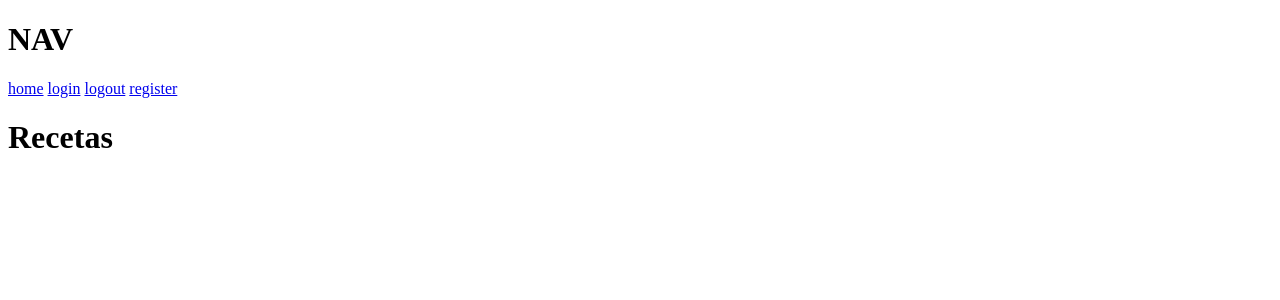
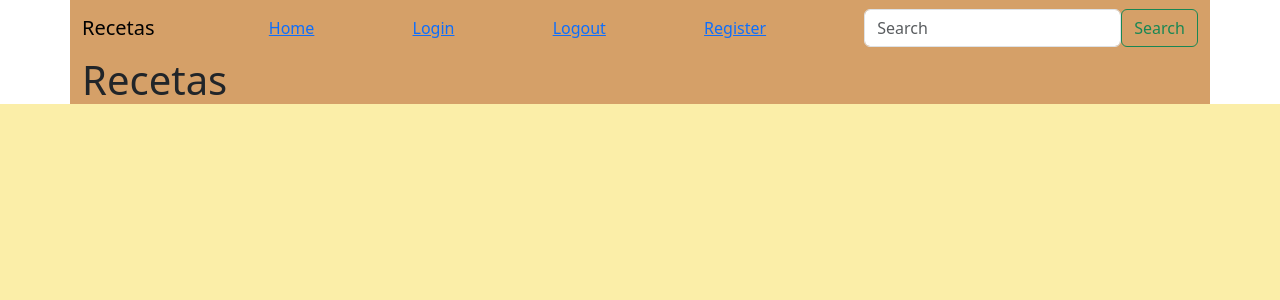
Before and after one commit to EstebanBust/Recetas, a Django app: page / in a window 1280 px wide. Shown: the top 300 px of the page. Run offline with Django 5.2, Linux system fonts and the light colour scheme; data that the repository does not hold is empty.

Commit message:
css botstrap statics

```diff
--- a/Recetas/settings.py
+++ b/Recetas/settings.py
@@ -118,6 +118,7 @@
 # https://docs.djangoproject.com/en/5.0/howto/static-files/
 
 STATIC_URL = 'static/'
+STATICFILES_DIRS = [os.path.join(BASE_DIR, 'static')]
 
 # Default primary key field type
 # https://docs.djangoproject.com/en/5.0/ref/settings/#default-auto-field
--- a/recetario/templates/base.html
+++ b/recetario/templates/base.html
@@ -1,18 +1,26 @@
-
+{% load static %}
 <!DOCTYPE html>
 <html lang="en">
-<head>
-    <meta charset="UTF-8">
-    <meta name="viewport" content="width=device-width, initial-scale=1.0">
-    <title>{% block title %}Recetas{% endblock %}</title>
-</head>
-<body>
-    <header>
-        {% include "nav.html" %}
+  <head>
+    <meta charset="UTF-8" />
+    <meta name="viewport" content="width=device-width, initial-scale=1.0" />
+    <title>
+      {% block title %}
+        Recetas
+      {% endblock %}
+    </title>
+    <link href="https://cdn.jsdelivr.net/npm/bootstrap@5.3.2/dist/css/bootstrap.min.css" rel="stylesheet" integrity="sha384-T3c6CoIi6uLrA9TneNEoa7RxnatzjcDSCmG1MXxSR1GAsXEV/Dwwykc2MPK8M2HN" crossorigin="anonymous">
+    <link rel="stylesheet" href="{% static 'recetario/css/base.css' %}">
+  </head>
+  <body>
+    <header class="container">
+      {% include 'nav.html' %}
     </header>
-    <main>
-        {% block content %}{% endblock %}
+    <main class="container">
+      {% block content %}
+      {% endblock %}
     </main>
-
-</body>
+    <script src="https://cdn.jsdelivr.net/npm/@popperjs/core@2.11.8/dist/umd/popper.min.js" integrity="sha384-I7E8VVD/ismYTF4hNIPjVp/Zjvgyol6VFvRkX/vR+Vc4jQkC+hVqc2pM8ODewa9r" crossorigin="anonymous"></script>
+    <script src="https://cdn.jsdelivr.net/npm/bootstrap@5.3.2/dist/js/bootstrap.min.js" integrity="sha384-BBtl+eGJRgqQAUMxJ7pMwbEyER4l1g+O15P+16Ep7Q9Q+zqX6gSbd85u4mG4QzX+" crossorigin="anonymous"></script>
+  </body>
 </html>
--- a/recetario/templates/nav.html
+++ b/recetario/templates/nav.html
@@ -1,5 +1,12 @@
-<h1>NAV</h1>
-<a href="{% url 'home' %}">home</a>
-<a href="{% url 'signin' %}">login</a>
-<a href="{% url 'signout' %}">logout</a>
-<a href="{% url 'register' %}">register</a>
+<nav class="navbar  justify-content-between">
+  <a class="navbar-brand">Recetas</a>
+  <a class="navbar-item" href="{% url 'home' %}">Home</a>
+  <a class="navbar-item" href="{% url 'signin' %}">Login</a>
+  <a class="navbar-item" href="{% url 'signout' %}">Logout</a>
+  <a class="navbar-item" href="{% url 'register' %}">Register</a>
+  <form class="form-inline d-flex">
+    {% csrf_token %}
+    <input class="form-control mr-sm-2" type="search" placeholder="Search" aria-label="Search" />
+    <button class="btn btn-outline-success my-2 my-sm-0" type="submit">Search</button>
+  </form>
+</nav>
--- a/recetario/templates/recetas.html
+++ b/recetario/templates/recetas.html
@@ -1,9 +1,12 @@
-{% extends "base.html" %}
+{% extends 'base.html' %}
 
 {% block title %}
-    Recetas Mias{{ block.super }}
+  Recetas Mias{{ block.super }}
 {% endblock %}
 
 {% block content %}
-    <h1>Recetas</h1>
+  <h1>Recetas</h1>
+  {% for recipe in recipes %}
+    <p>{{ recipe.title }}</p>
+  {% endfor %}
 {% endblock %}
--- a/recetario/views.py
+++ b/recetario/views.py
@@ -9,7 +9,8 @@
 
 # Create your views here.
 def home (request):
-    return render(request, 'recetas.html')
+    recipes = Recipe.objects.all()
+    return render(request, 'recetas.html', {'recipes':recipes})
 
 class RegisterView(CreateView):
     form_class = UserCreationForm
--- /dev/null
+++ b/static/recetario/css/base.css
@@ -0,0 +1,7 @@
+:root{
+    background-color: #FBEEA8;
+}
+
+.container{
+    background-color: #D5A068;
+}
```
